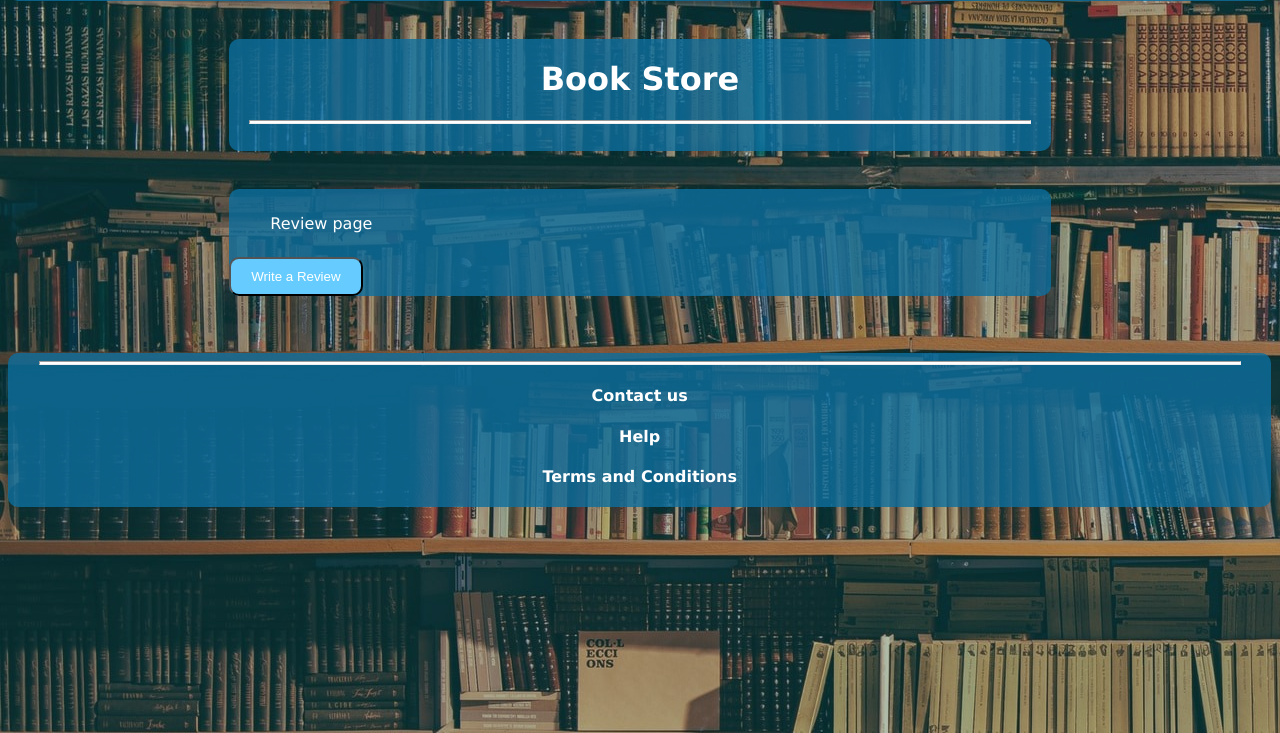
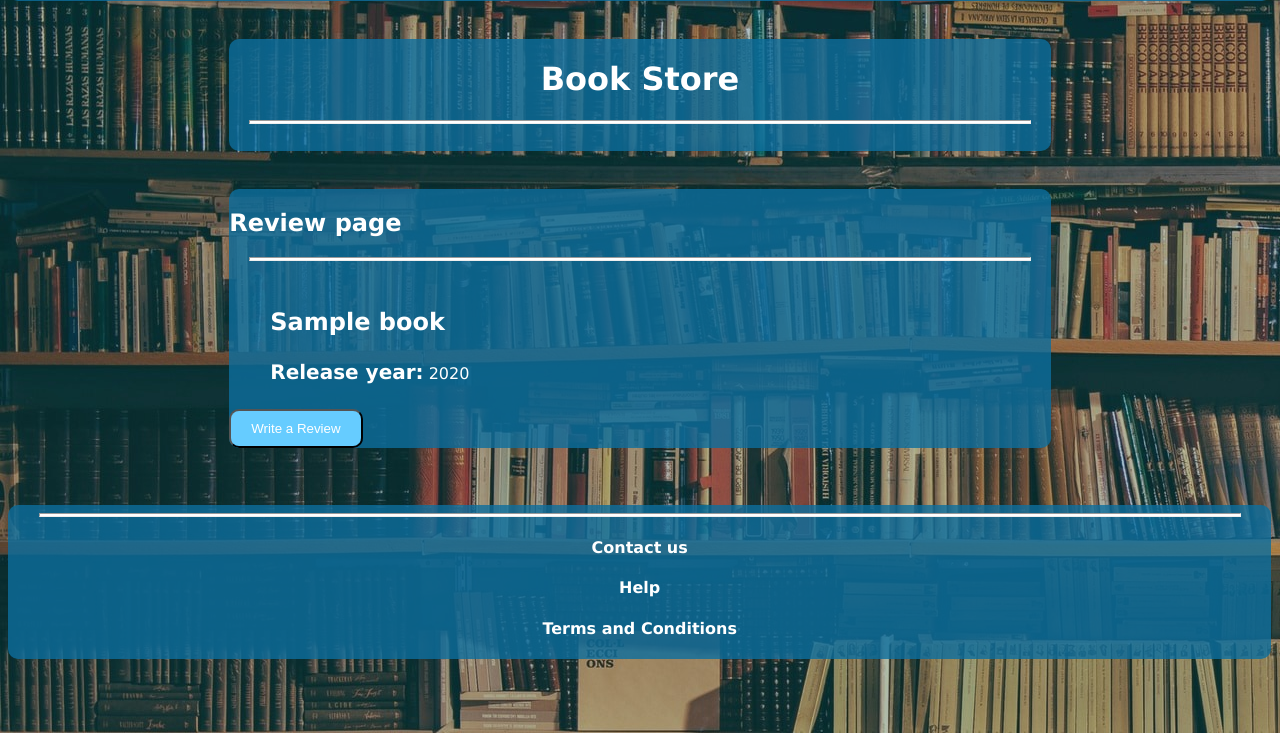
Before and after one commit to s-rofe/bookstore-web-app, a Flask app: template library/templates/books/reviews.html in a window 1280 px wide. Shown: the part 67-800 px from the top of the page. Run offline with Flask 2, Linux system fonts and the light colour scheme; the template is opened without the code that fills it: most values are stand-ins (such as "Sample title", 1, 10 or a date in 2020).

Commit message:
Update reviews.html

```diff
--- a/library/templates/books/reviews.html
+++ b/library/templates/books/reviews.html
@@ -1,6 +1,11 @@
 {% extends 'layout.html' %} {% block content %}
 <body>
-    <p>Review page</p>
+    <h2>Review page</h2>
+    <hr>
+    <br>
+    <h2 id="book_title">{{ book.title }}</h2>
+    <p><b>Release year:</b> {{ book.release_year }}</p>
+    <!-- add reveiws here -->
     <button class="write-review" onclick="location.href='{{ url_for(reviews_bp.write-review) }}'">Write a Review</button>
 </body>
 {% endblock %}
```
